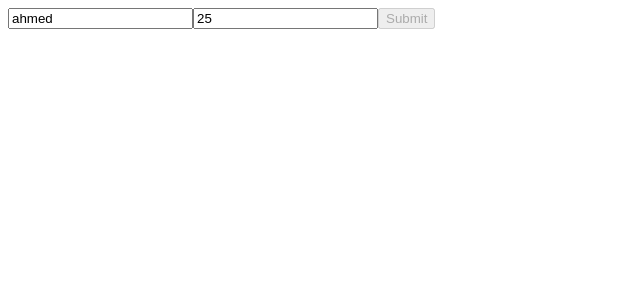
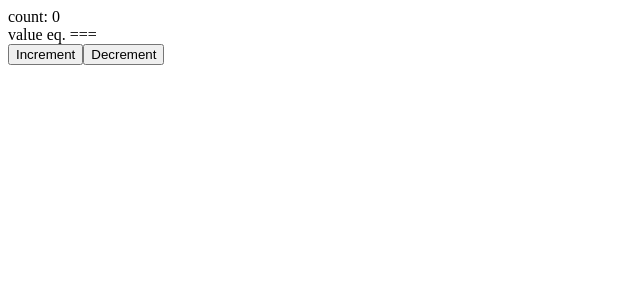
Before and after one commit to ahmed-elkhalily/React-Course, a React (Vite) app in the folder react-app/: page / in a window 1280 px wide. Shown: the top 300 px of the page, without its empty margins (0-640 px from the left). Built offline with nearby package versions, Linux system fonts and the light colour scheme.

Commit message:
[useRef] lesson 2 -> useRef -> to handle prevValues

```diff
--- a/react-app/src/App.jsx
+++ b/react-app/src/App.jsx
@@ -1,59 +1,38 @@
-import { useEffect, useRef, useState } from "react";
+import { useRef, useState } from "react";
 import "./App.css";
 
-function fetchUserFromEndpoint() {
-  const user = {
-    name: "ahmed",
-    age: "25",
-  };
-  return user;
-}
+function App() {
+  const [count, setCount] = useState(0);
+  const countRef = useRef(0);
 
-function App() {
-  const [value, setValue] = useState({
-    name: "",
-    age: "",
-  });
-  const initValRef = useRef(null);
-
-  useEffect(() => {
-    const user = fetchUserFromEndpoint();
-    initValRef.current = user;
-    setValue(user);
-  }, []);
-
-  function disableButton() {
-    // name is not change (and) age is not change -> disable
-    if (
-      value.name === initValRef.current?.name &&
-      value.age === initValRef.current?.age
-    )
-      return true;
-    else return false;
-  }
+  const status =
+    countRef.current < count
+      ? "value inc. ↑↑↑↑"
+      : countRef.current === count
+      ? "value eq. ==="
+      : "value dec.↓↓↓↓↓";
 
   return (
-    <form>
-      <input
-        value={value.name}
-        onChange={(e) =>
-          setValue((prev) => ({
-            ...prev,
-            name: e.target.value,
-          }))
-        }
-      />
-      <input
-        value={value.age}
-        onChange={(e) =>
-          setValue((prev) => ({
-            ...prev,
-            age: e.target.value,
-          }))
-        }
-      />
-      <button disabled={disableButton()}>Submit</button>
-    </form>
+    <div>
+      <div>count: {count}</div>
+      <div>{status}</div>
+      <button
+        onClick={() => {
+          countRef.current = count;
+          setCount(count + 1);
+        }}
+      >
+        Increment
+      </button>
+      <button
+        onClick={() => {
+          countRef.current = count;
+          setCount(count - 1);
+        }}
+      >
+        Decrement
+      </button>
+    </div>
   );
 }
 
```
